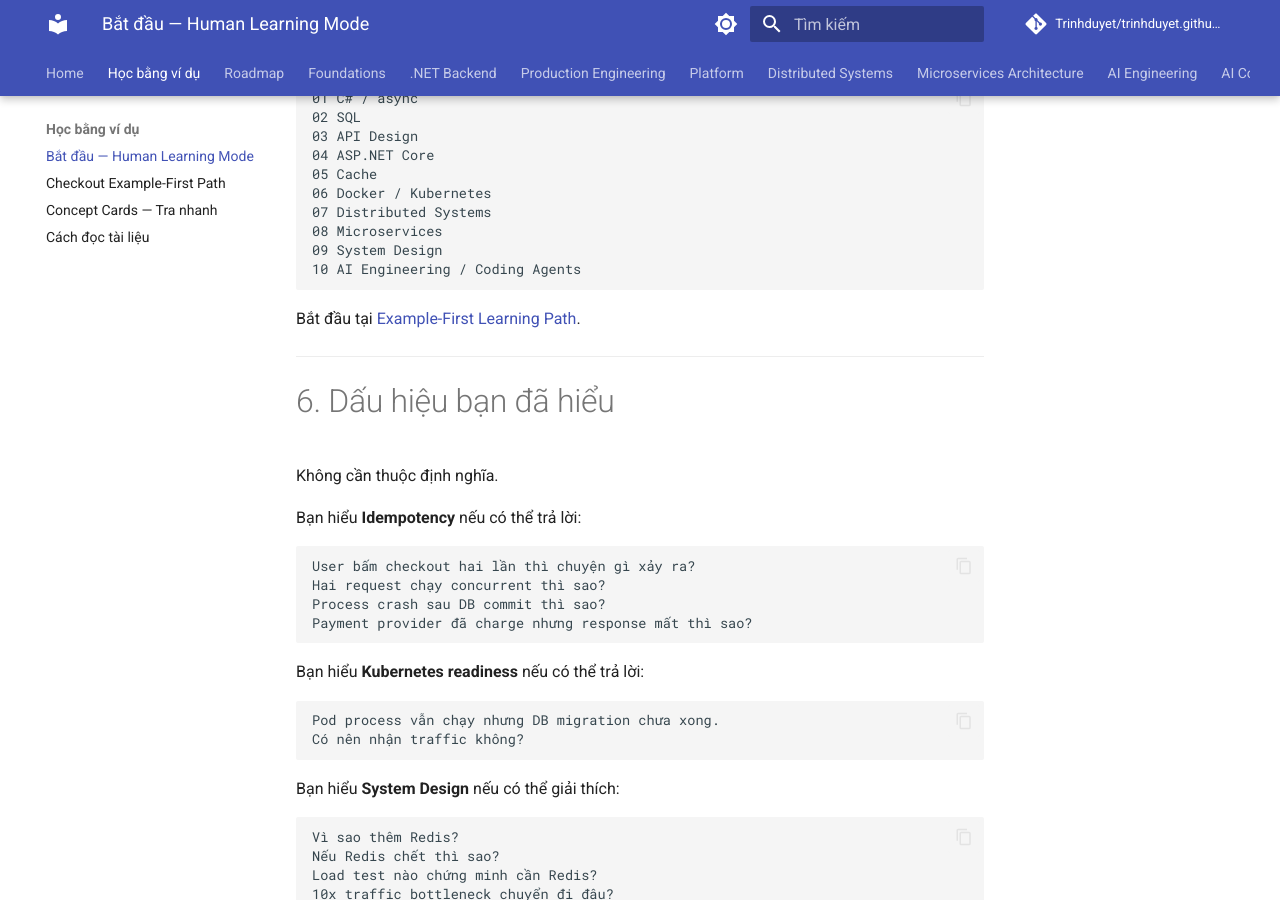
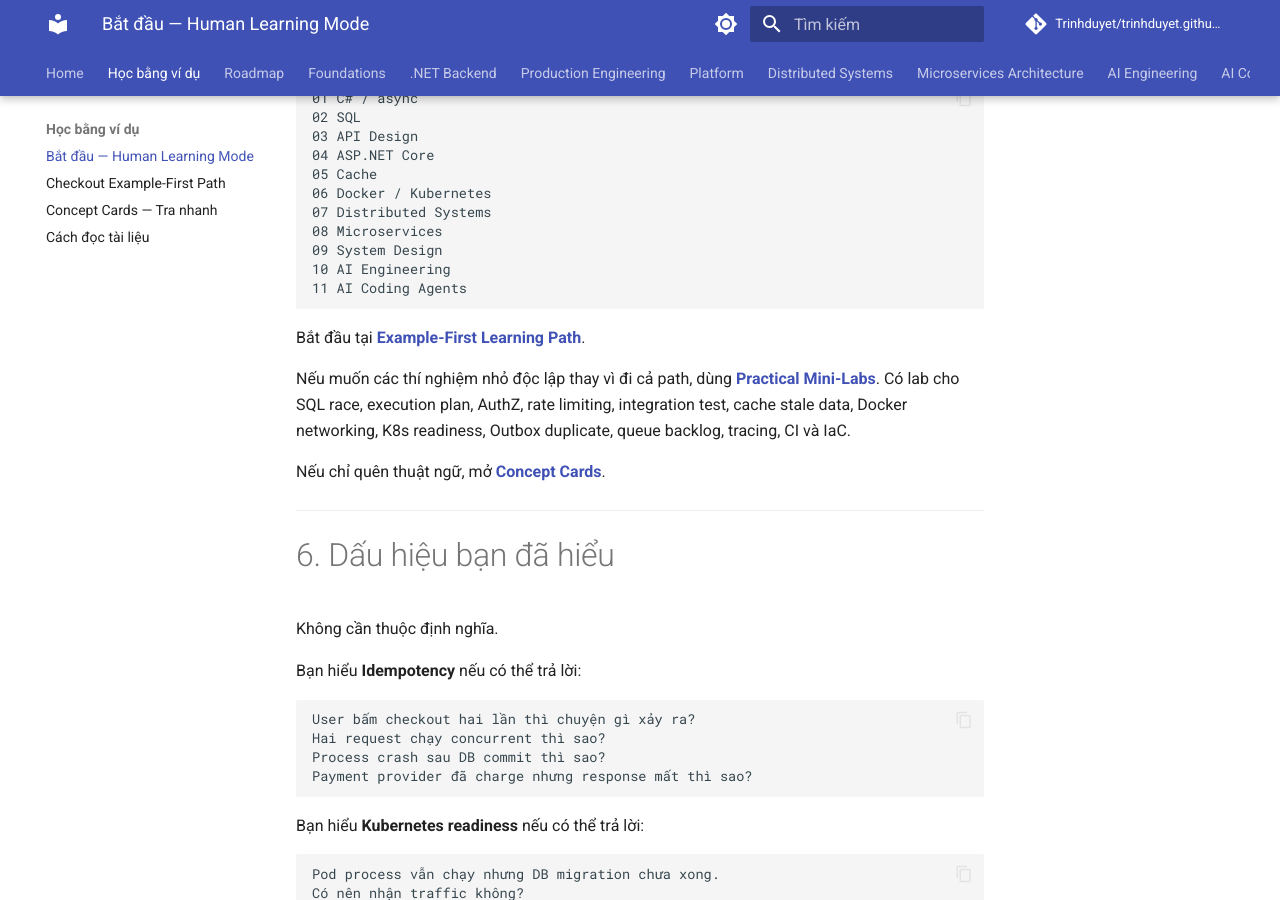
Before and after one commit to Trinhduyet/trinhduyet.github.io, an MkDocs documentation site: the page built from docs/00-roadmap/human-learning-mode.md, in a window 1280 px wide and 900 px high, scrolled down 4559 px. Built offline with MkDocs 1.6.1 and Material for MkDocs 9.7.7, drawn with Linux system fonts in a browser that asks for light colours; comment, search, counter and statistics services are not loaded.

Commit message:
docs: connect human mode to practical labs

````diff
--- a/docs/00-roadmap/human-learning-mode.md
+++ b/docs/00-roadmap/human-learning-mode.md
@@ -219,10 +219,15 @@ Các stage:
 07 Distributed Systems
 08 Microservices
 09 System Design
-10 AI Engineering / Coding Agents
+10 AI Engineering
+11 AI Coding Agents
 ```
 
-Bắt đầu tại [Example-First Learning Path](example-first-learning-path.md).
+Bắt đầu tại **[Example-First Learning Path](example-first-learning-path.md)**.
+
+Nếu muốn các thí nghiệm nhỏ độc lập thay vì đi cả path, dùng **[Practical Mini-Labs](practical-mini-labs.md)**. Có lab cho SQL race, execution plan, AuthZ, rate limiting, integration test, cache stale data, Docker networking, K8s readiness, Outbox duplicate, queue backlog, tracing, CI và IaC.
+
+Nếu chỉ quên thuật ngữ, mở **[Concept Cards](concept-cards.md)**.
 
 ---
 
````
